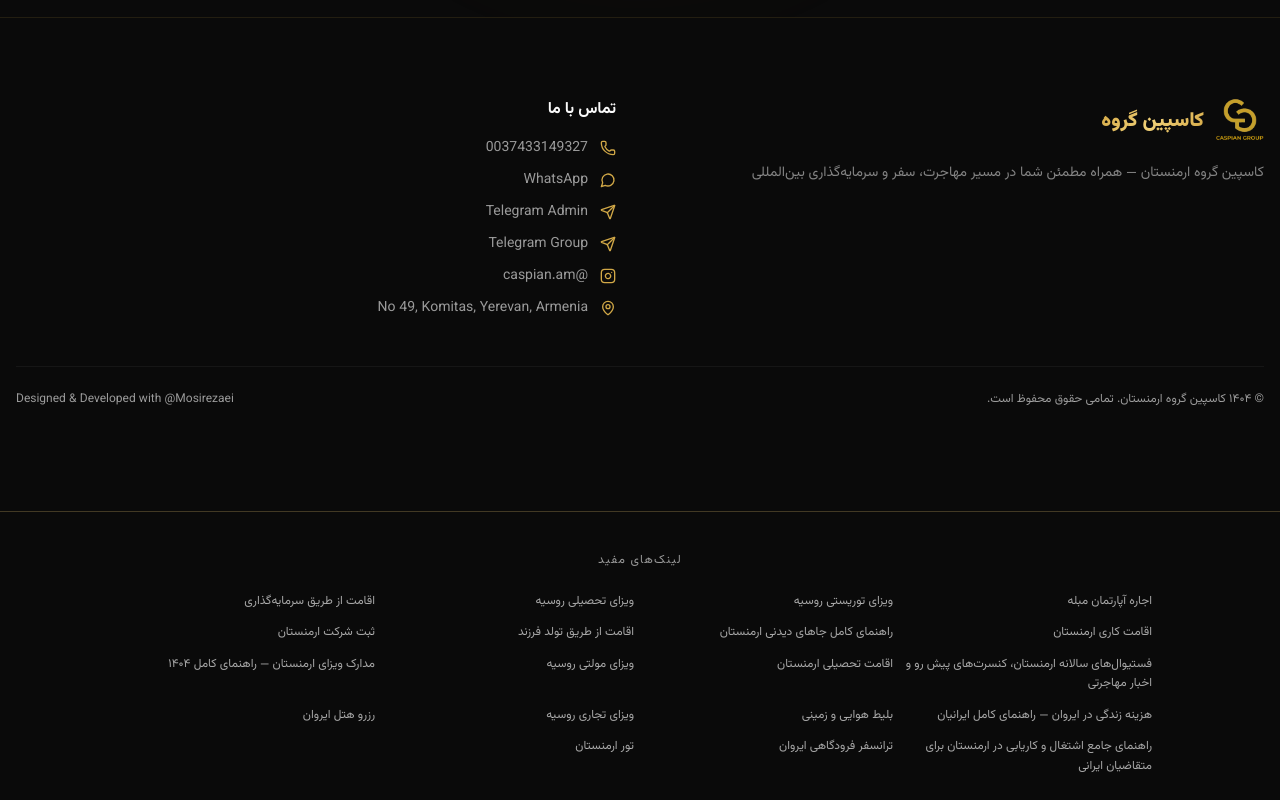
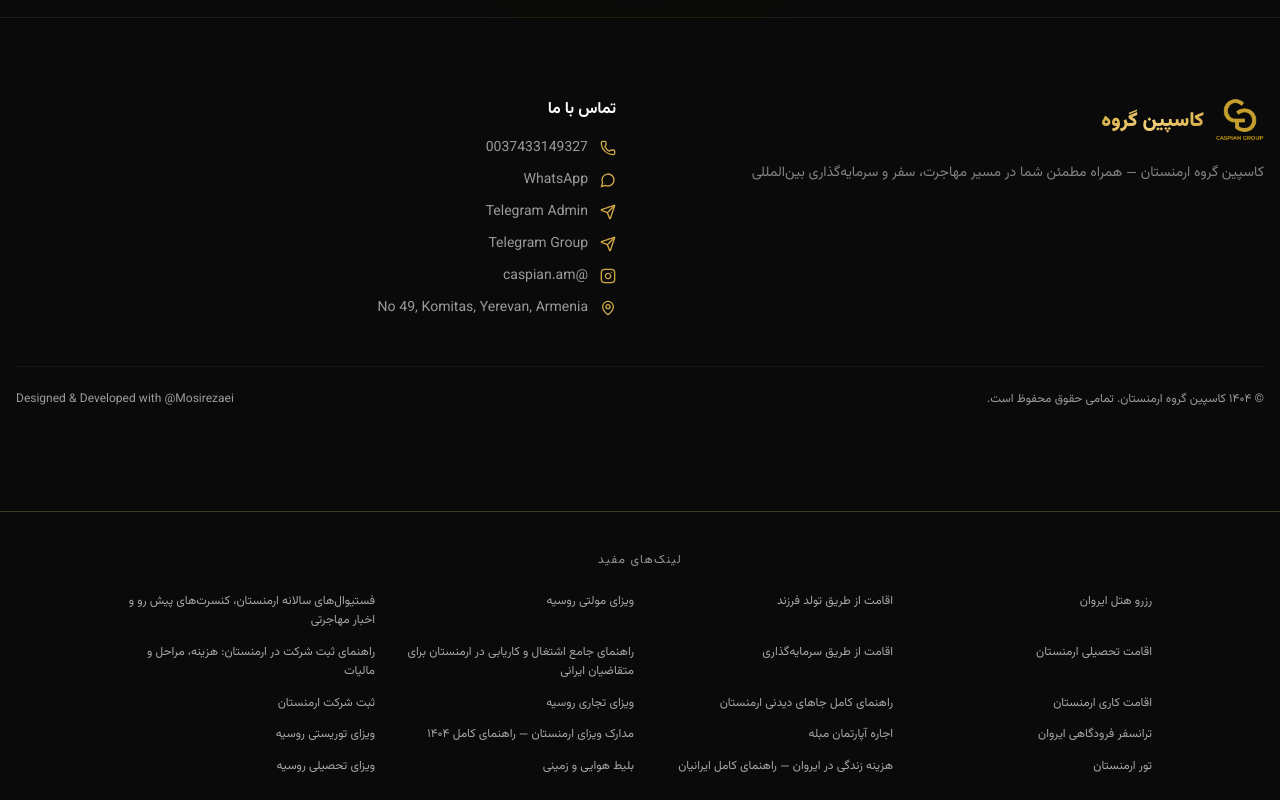
Before and after one commit to Mosirezaei/Caspian, a Next.js app: page / in a window 1280 px wide. Shown: the part 4375-5175 px from the top of the page. Built offline with nearby package versions, Linux system fonts and the light colour scheme.

Commit message:
feat(blog): add company-registration-armenia to blogPosts registry

```diff
--- a/src/data/blogPosts.js
+++ b/src/data/blogPosts.js
@@ -81,6 +81,21 @@ export const blogPosts = [
       excerpt: "A full calendar of Armenia's annual festivals, concerts in Yerevan over the next three months, and the latest on Armenia-EU relations.",
     },
   },
+  {
+    slug: 'company-registration-armenia',
+    href: '/blog/company-registration-armenia',
+    category: 'company',
+    tags: ['company', 'residency', 'armenia', 'investment', 'business'],
+    date: '2026-09-03',
+    fa: {
+      title: 'راهنمای ثبت شرکت در ارمنستان: هزینه، مراحل و مالیات',
+      excerpt: 'ثبت LLC در ۳ روز، مالیات ۵٪، حساب بانکی بین‌المللی — راهنمای واقعی هزینه‌ها و مراحل ثبت شرکت ارمنستان برای ایرانیان.',
+    },
+    en: {
+      title: 'Company Registration in Armenia: Costs, Steps & Taxes',
+      excerpt: 'LLC registration in 3 days, 5% tax, international bank account — a practical guide for Iranians.',
+    },
+  },
 ];
 
 export const CATEGORY_LABELS = {
```
